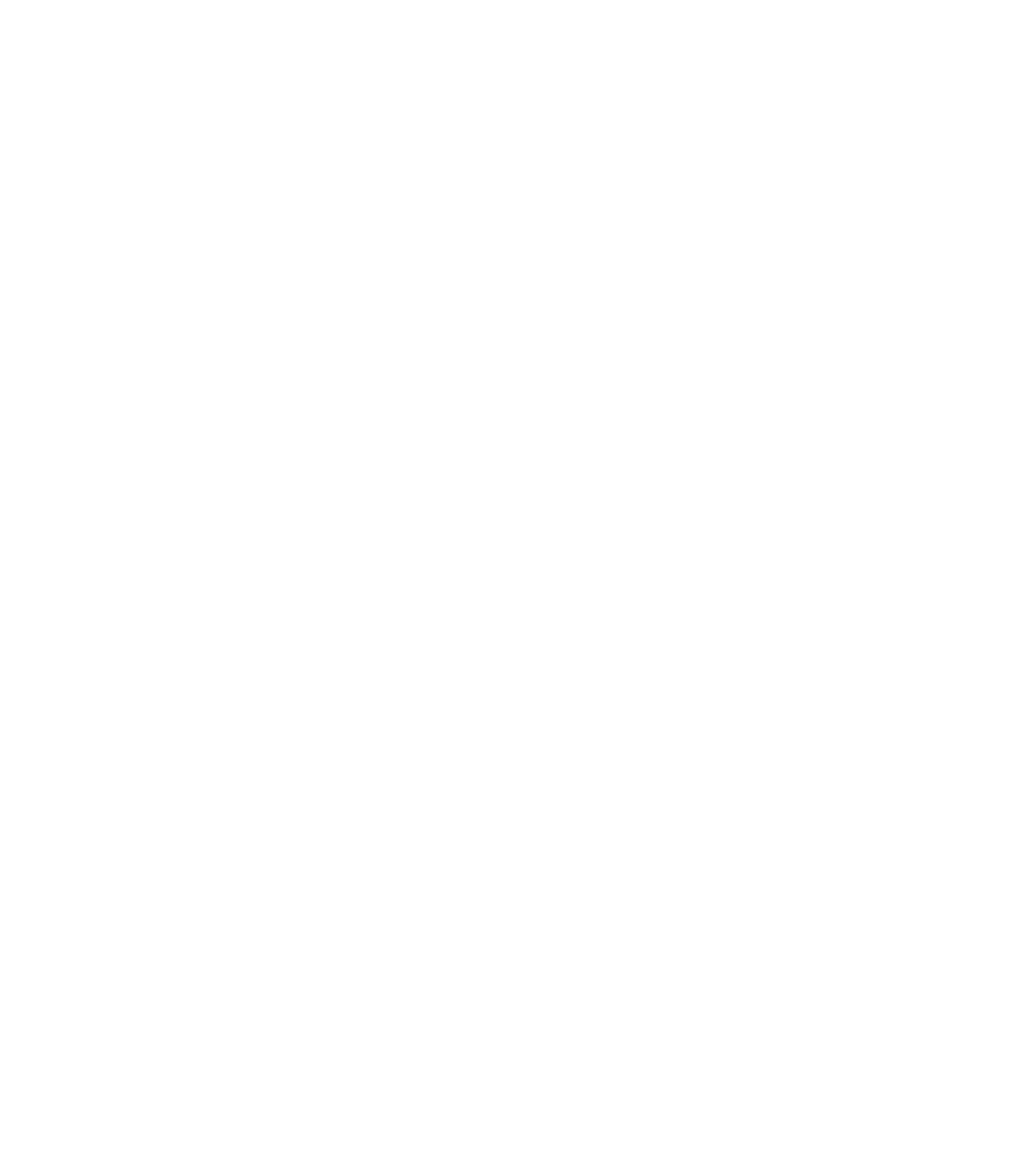
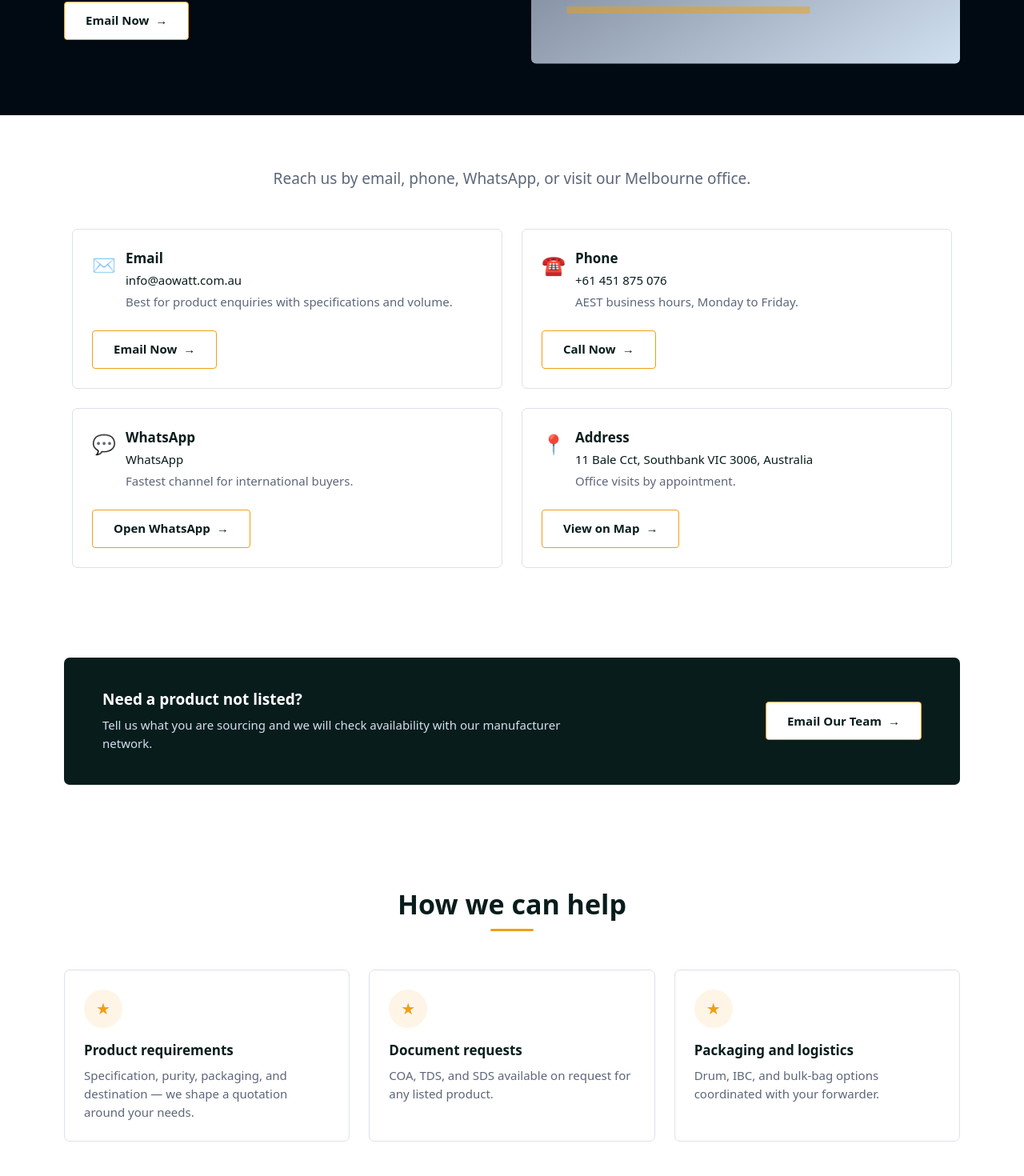
Before and after one commit to zyxkoala/chemical-website, a Next.js app: page /en/contact in a window 1280 px wide. Before the commit this address had no page. Shown: the part 432-1902 px from the top of the page at 80% size. Before the commit the page ends 800 px from the top, so only its background shows below. Built offline with nearby package versions, Linux system fonts and the light colour scheme; no server answers.

Commit message:
feat(pages): implement Contact with 4 cards + guidance (no form)

```diff
--- /dev/null
+++ b/src/app/[locale]/contact/page.tsx
@@ -0,0 +1,96 @@
+import { setRequestLocale, getTranslations } from 'next-intl/server';
+import { PageHero } from '@/components/ui/PageHero';
+import { SectionHeading } from '@/components/ui/SectionHeading';
+import { ContactCard } from '@/components/contact/ContactCard';
+import { UnlistedProductCTA } from '@/components/contact/UnlistedProductCTA';
+import { GuidanceCard } from '@/components/contact/GuidanceCard';
+import { site } from '@/content/site';
+import type { Locale } from '@/types/locale';
+
+export default async function ContactPage({ params }: { params: Promise<{ locale: string }> }) {
+  const { locale } = await params;
+  setRequestLocale(locale);
+
+  const t = await getTranslations('contact');
+  const tButton = await getTranslations('button');
+  const _locale = locale as Locale;
+
+  const cards = [
+    {
+      icon: '✉',
+      label: t('email.label'),
+      value: site.email,
+      help: t('email.help'),
+      href: `mailto:${site.email}`,
+      buttonLabel: tButton('emailNow'),
+    },
+    {
+      icon: '☎',
+      label: t('phone.label'),
+      value: site.phoneDisplay,
+      help: t('phone.help'),
+      href: `tel:${site.phone}`,
+      buttonLabel: tButton('callNow'),
+    },
+    {
+      icon: '💬',
+      label: t('whatsapp.label'),
+      value: 'WhatsApp',
+      help: t('whatsapp.help'),
+      href: site.whatsappUrl,
+      buttonLabel: tButton('openWhatsApp'),
+    },
+    {
+      icon: '📍',
+      label: t('address.label'),
+      value: site.address,
+      help: t('address.help'),
+      href: site.mapUrl,
+      buttonLabel: tButton('viewMap'),
+    },
+  ];
+
+  const guidance = [
+    { title: t('guidance.requirementsTitle'), copy: t('guidance.requirementsCopy') },
+    { title: t('guidance.documentsTitle'), copy: t('guidance.documentsCopy') },
+    { title: t('guidance.logisticsTitle'), copy: t('guidance.logisticsCopy') },
+  ];
+
+  return (
+    <>
+      <PageHero
+        eyebrow={t('pageHero.eyebrow')}
+        title={t('pageHero.title')}
+        subtitle={t('pageHero.subtitle')}
+        ctaLabel={tButton('emailNow')}
+        ctaHref={`mailto:${site.email}`}
+      />
+
+      <section className="py-16 bg-white">
+        <div className="max-w-page-max mx-auto px-section-px">
+          <p className="text-subtitle text-gray-body text-center max-w-3xl mx-auto mb-12">
+            {t('intro')}
+          </p>
+          <div className="grid md:grid-cols-2 gap-6 max-w-[1100px] mx-auto">
+            {cards.map((c, i) => (
+              <ContactCard key={i} {...c} page="contact" />
+            ))}
+          </div>
+        </div>
+      </section>
+
+      <UnlistedProductCTA />
+
+      <section className="py-20 bg-white">
+        <div className="max-w-page-max mx-auto px-section-px">
+          <SectionHeading>{t('guidanceHeading')}</SectionHeading>
+          <div className="grid md:grid-cols-3 gap-6">
+            {guidance.map((g, i) => (
+              <GuidanceCard key={i} title={g.title} copy={g.copy} />
+            ))}
+          </div>
+        </div>
+      </section>
+    </>
+  );
+}
--- /dev/null
+++ b/src/components/contact/ContactCard.tsx
@@ -0,0 +1,37 @@
+import { TrackedLink } from '@/components/analytics/TrackedLink';
+
+type Props = {
+  icon: string;
+  label: string;
+  value: string;
+  help: string;
+  href: string;
+  buttonLabel: string;
+  page: string;
+};
+
+export function ContactCard({ icon, label, value, help, href, buttonLabel, page }: Props) {
+  const external = href.startsWith('http') || href.startsWith('mailto:') || href.startsWith('tel:');
+  return (
+    <div className="bg-white border border-border-light rounded-card p-6 flex flex-col gap-3 min-h-[200px]">
+      <div className="flex items-start gap-3">
+        <span className="text-2xl text-gold mt-1" aria-hidden="true">{icon}</span>
+        <div className="flex-1">
+          <h3 className="text-why-title text-navy-deep mb-1">{label}</h3>
+          <p className="text-body text-navy-deep break-words">{value}</p>
+          <p className="text-body text-gray-body mt-1">{help}</p>
+        </div>
+      </div>
+      <div className="mt-auto">
+        <TrackedLink
+          href={href}
+          page={page}
+          className="inline-flex items-center justify-center gap-2 rounded-button h-button px-[26px] text-[15px] font-semibold bg-white text-navy-deep border border-gold hover:bg-gold/5 transition-colors"
+        >
+          {buttonLabel}
+          <span aria-hidden="true">→</span>
+        </TrackedLink>
+      </div>
+    </div>
+  );
+}
--- /dev/null
+++ b/src/components/contact/GuidanceCard.tsx
@@ -0,0 +1,11 @@
+export function GuidanceCard({ title, copy }: { title: string; copy: string }) {
+  return (
+    <div className="border border-border-light rounded-card p-6">
+      <div className="w-12 h-12 rounded-full bg-gold/10 flex items-center justify-center mb-4">
+        <span className="text-xl text-gold" aria-hidden="true">★</span>
+      </div>
+      <h3 className="text-why-title text-navy-deep mb-2">{title}</h3>
+      <p className="text-body text-gray-body">{copy}</p>
+    </div>
+  );
+}
--- /dev/null
+++ b/src/components/contact/UnlistedProductCTA.tsx
@@ -0,0 +1,27 @@
+import { useTranslations } from 'next-intl';
+import { TrackedLink } from '@/components/analytics/TrackedLink';
+import { site } from '@/content/site';
+
+export function UnlistedProductCTA() {
+  const t = useTranslations('contact.unlistedCTA');
+  return (
+    <section className="py-12 bg-white">
+      <div className="max-w-page-max mx-auto px-section-px">
+        <div className="bg-navy-deep text-white rounded-card px-12 py-10 flex flex-col md:flex-row md:items-center justify-between gap-6">
+          <div className="max-w-xl">
+            <h3 className="text-card-title mb-2">{t('title')}</h3>
+            <p className="text-body text-gray-light">{t('copy')}</p>
+          </div>
+          <TrackedLink
+            href={`mailto:${site.email}`}
+            page="contact"
+            className="inline-flex items-center justify-center gap-2 rounded-button h-button px-[26px] text-[15px] font-semibold bg-white text-navy-deep border border-gold hover:bg-gold/5 transition-colors flex-shrink-0"
+          >
+            {t('button')}
+            <span aria-hidden="true">→</span>
+          </TrackedLink>
+        </div>
+      </div>
+    </section>
+  );
+}
```
